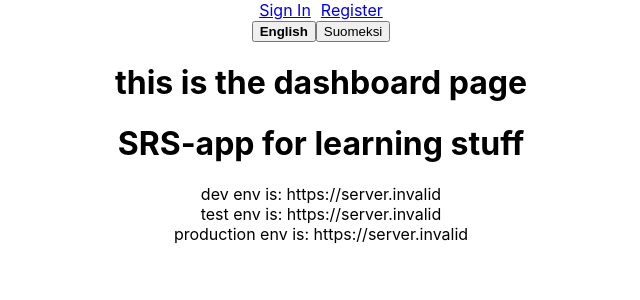
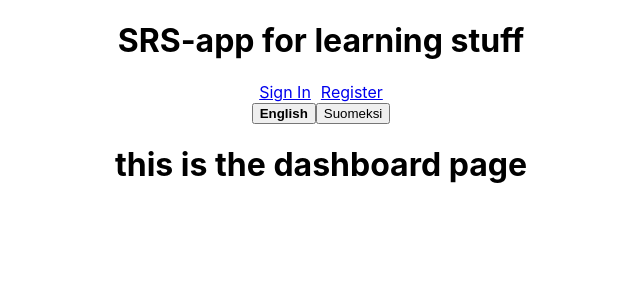
Before and after one commit to jj-stigell/srs-app-frontend, a React (Create React App) app: page / in a window 1280 px wide. Shown: the top 300 px of the page, without its empty margins (319-959 px from the left). Built offline with nearby package versions, Linux system fonts and the light colour scheme; no server answers.

Commit message:
app change

```diff
--- a/src/App.js
+++ b/src/App.js
@@ -11,15 +11,8 @@ const App = () => {
 
   return (
     <div className="App">
+      <Title />
       <NavBar user={user}/>
-      <Title />
-      <p>
-        dev env is: {process.env.REACT_APP_DEV_BACKEND_URL}
-        <br/>
-        test env is: {process.env.REACT_APP_TEST_BACKEND_URL}
-        <br/>
-        production env is: {process.env.REACT_APP_PROD_BACKEND_URL}
-      </p>
     </div>
   );
 };
```
